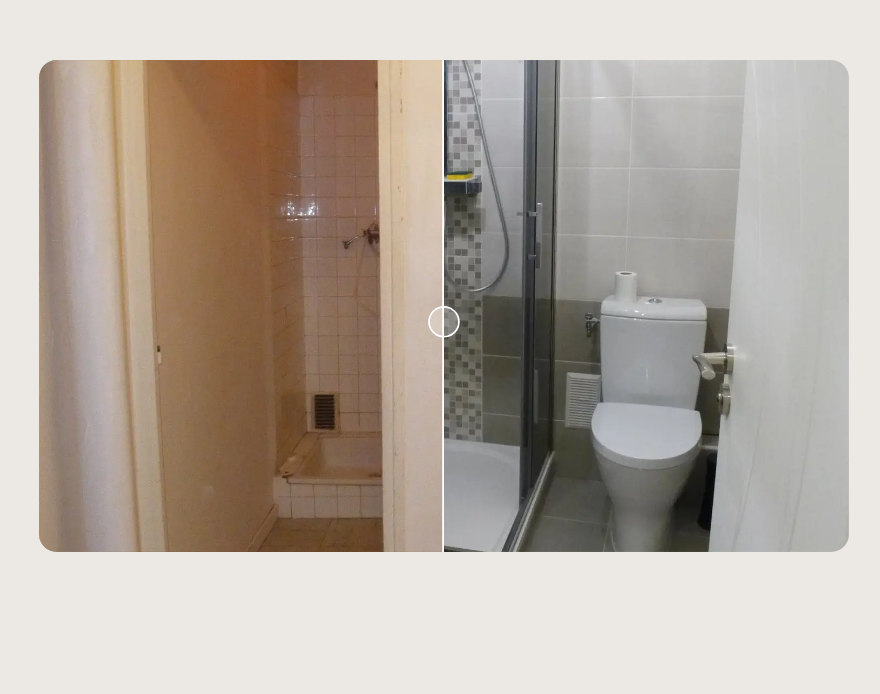
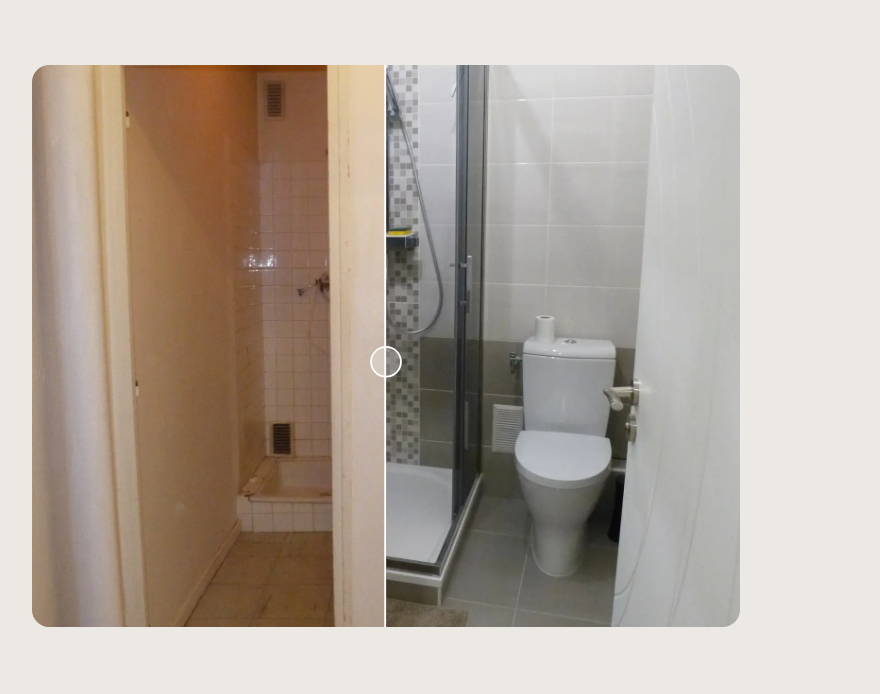
Before and after one commit to aurelienog/renov, a Next.js app: page / in a window 1280 px wide. Shown: the part 9246-9940 px from the top of the page, without its empty margins (125-1005 px from the left). Built offline with nearby package versions, Linux system fonts and the light colour scheme; a web font is replaced by a local one.

Commit message:
card higher before after section

```diff
--- a/src/components/navigation-bar/styles.module.css
+++ b/src/components/navigation-bar/styles.module.css
@@ -49,7 +49,7 @@
 }
 
 
-@media (min-width: 15g10px) {
+@media (min-width: 1510px) {
 
   .navbar {
     justify-content:space-around;
--- a/src/components/parallax-slider/styles.module.css
+++ b/src/components/parallax-slider/styles.module.css
@@ -1,6 +1,6 @@
 .wrapper {
   position: sticky;
-  top: 8em;
+  top: 4em;
   height: 100vh;
   max-width: 90rem;
   margin-left: auto;
@@ -9,8 +9,8 @@
 
 .card {
   position: relative;
-  width: 80%;
-  height: 70vh;
+  width: 70%;
+  height: 80vh;
   margin-left: 2rem;
 }
 
--- a/src/sections-home/before-after-section/styles.module.css
+++ b/src/sections-home/before-after-section/styles.module.css
@@ -12,8 +12,8 @@
 
     & h2 {
       text-align: center;
-      position: sticky;
-      top: 1.5em;
+      /* position: sticky;
+      top: 1.5em; */
     }
 }
 }
```
